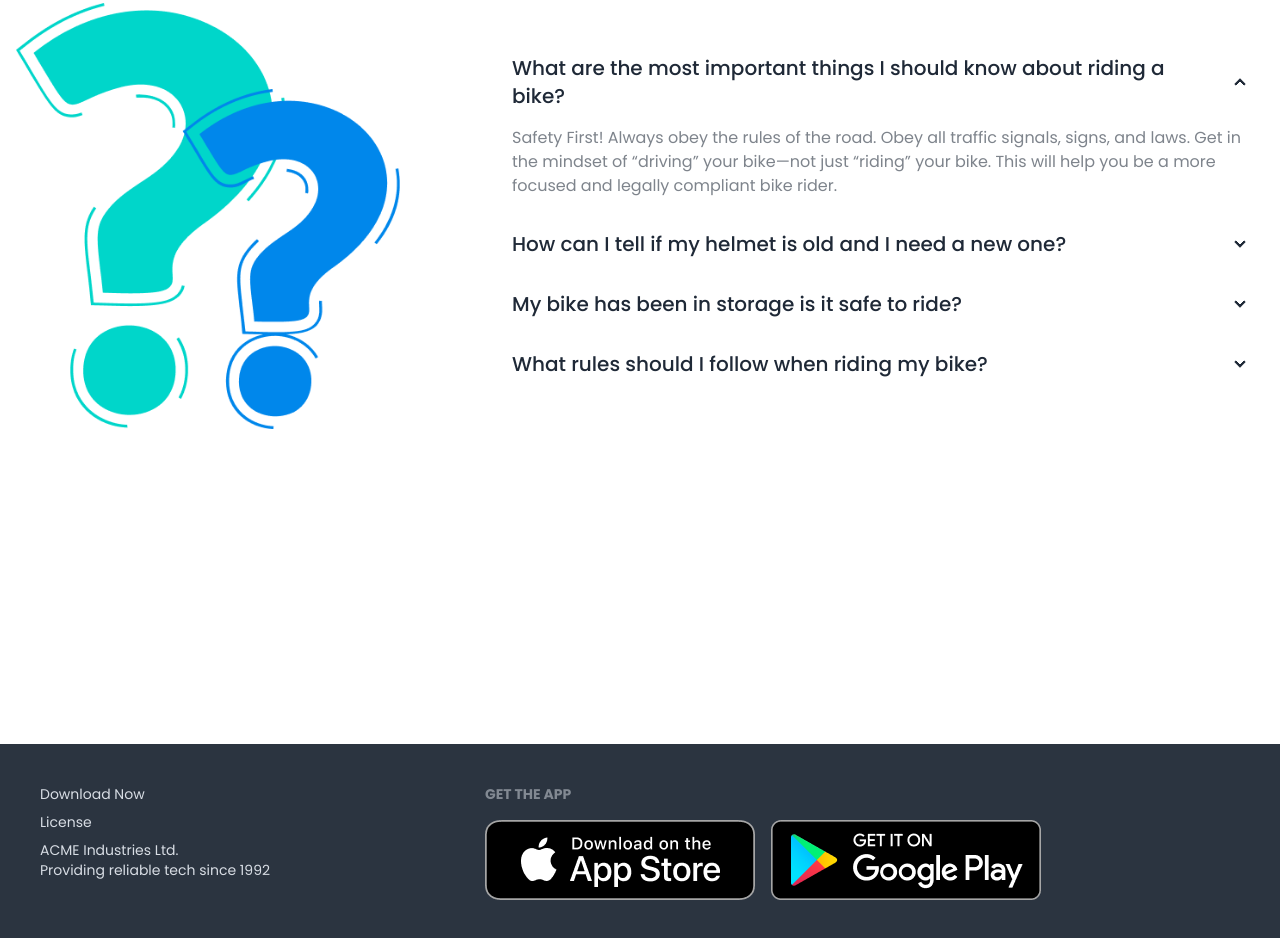
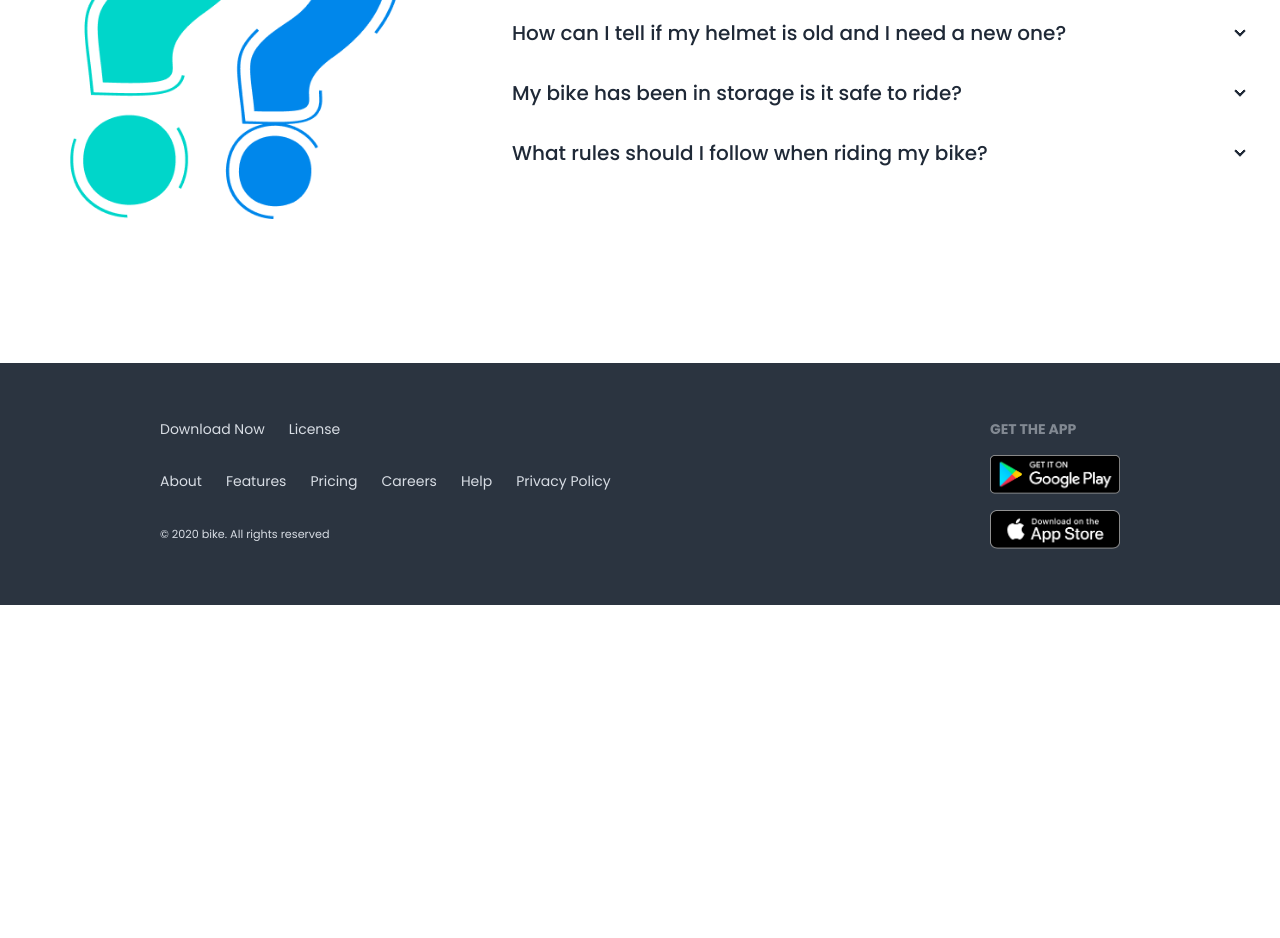
Before and after one commit to Thejellyfish1024/biker-zone-website-with-daisyui, a plain HTML site: page index.html in a window 1280 px wide. Shown: the part 3179-4117 px from the top of the page. After the commit the page ends 3784 px from the top, so only its background shows below. Drawn offline with nearby package versions, Linux system fonts and the light colour scheme.

Commit message:
added final touch

```diff
--- a/index.html
+++ b/index.html
@@ -263,10 +263,10 @@
             </div>
         </section>
         <!-- FAQ section -->
-        <h2 class="mt-32 mb-20 text-5xl font-semibold text-center">Frequently Asked <span
+        <h2 class="mt-32 mb-10 text-5xl font-semibold text-center">Frequently Asked <span
                 class="text-[#E76F51]">Questions</span></h2>
         <section>
-            <div class="hero min-h-screen ">
+            <div class="hero  ">
                 <div class="hero-content flex-col gap-24 lg:flex-row">
                     <img src="/images/others/faq.png" class="max-w-sm rounded-lg " />
                     <div>
@@ -315,17 +315,27 @@
             </div>
         </section>
     </main>
-    <footer class="footer p-10 bg-neutral text-neutral-content">
-        <div>
-          <a>Download Now</a>
-          <a>License</a>
-          <p>ACME Industries Ltd.<br/>Providing reliable tech since 1992</p>
+    <footer class="footer justify-between px-6 lg:px-40 py-14 bg-neutral text-neutral-content">
+        <div class="space-y-6">
+            <div class="flex gap-6">
+                <a>Download Now</a>
+                <a>License</a>
+              </div>
+              <div class="flex lg:gap-6 gap-2">
+                <a>About</a>
+                <a>Features</a>
+                <a>Pricing</a>
+                <a>Careers</a>
+                <a>Help</a>
+                <a>Privacy Policy</a>
+              </div>
+              <p><small>© 2020 bike. All rights reserved</small></p>
         </div>
         <div>
           <span class="footer-title">Get the App</span>
-          <div class="grid grid-flow-col gap-4">
-            <a><img src="images/others/ios.png" alt=""></a>
-            <a><img src="images/others/android.png" alt=""></a>
+          <div class="grid  gap-4">
+              <a><img class="w-[130px]" src="images/others/android.png" alt=""></a>
+              <a><img class="w-[130px]" src="images/others/ios.png" alt=""></a>
           </div>
         </div>
       </footer>
```
